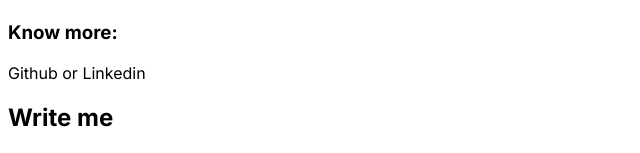
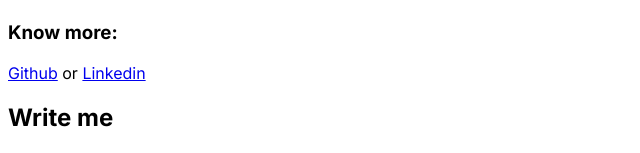
Before and after one commit to MarcoMaz/mazzo, a Next.js app: page / in a window 1280 px wide. Shown: the part 1001-1154 px from the top of the page, without its empty margins (0-640 px from the left). Built offline with nearby package versions, Linux system fonts and the light colour scheme.

Commit message:
( cards ): - fix components

```diff
--- a/app/components/presentational/ExternalLinkGroup.tsx
+++ b/app/components/presentational/ExternalLinkGroup.tsx
@@ -13,7 +13,7 @@ const ExternalLinkGroup: React.FC<ExternalLinkGroupProps> = ({
     <div data-cy={dataCy}>
       {links.map(({ url, label }, index) => (
         <React.Fragment key={index}>
-          <ExternalLink address={url} label={label} />
+          <ExternalLink url={url} label={label} />
           {index !== links.length - 1 && <span> or </span>}
         </React.Fragment>
       ))}
--- a/app/components/sections/SelectedWorks/SelectedWorks.tsx
+++ b/app/components/sections/SelectedWorks/SelectedWorks.tsx
@@ -15,13 +15,13 @@ const SelectedWorks = () => {
     <>
       <Heading dataCy="selected-works-heading" level={2} label={headline} />
 
-      <div>
+      <div data-cy="selected-works-cards">
         {data.selectedWorks.cards.map(
           (
             { headline, subheadline, description, chips, CTA: { url, label } },
             index
           ) => (
-            <div className="Card" key={index}>
+            <div data-cy={headline} key={index}>
               <Heading level={3} label={headline} />
               <Heading level={4} label={subheadline} />
               <Paragraph text={description} />
```
